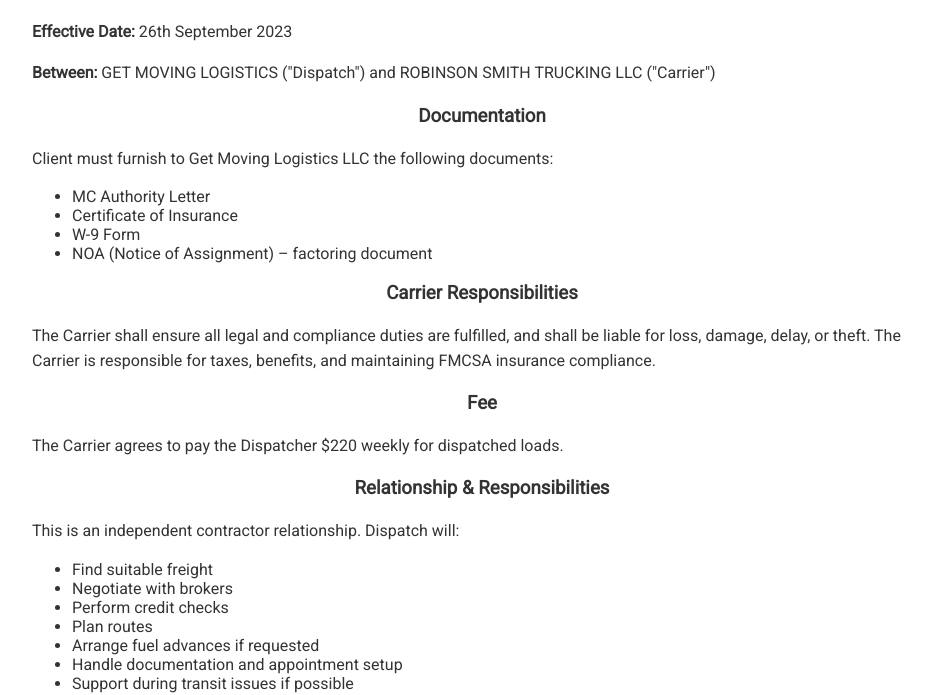
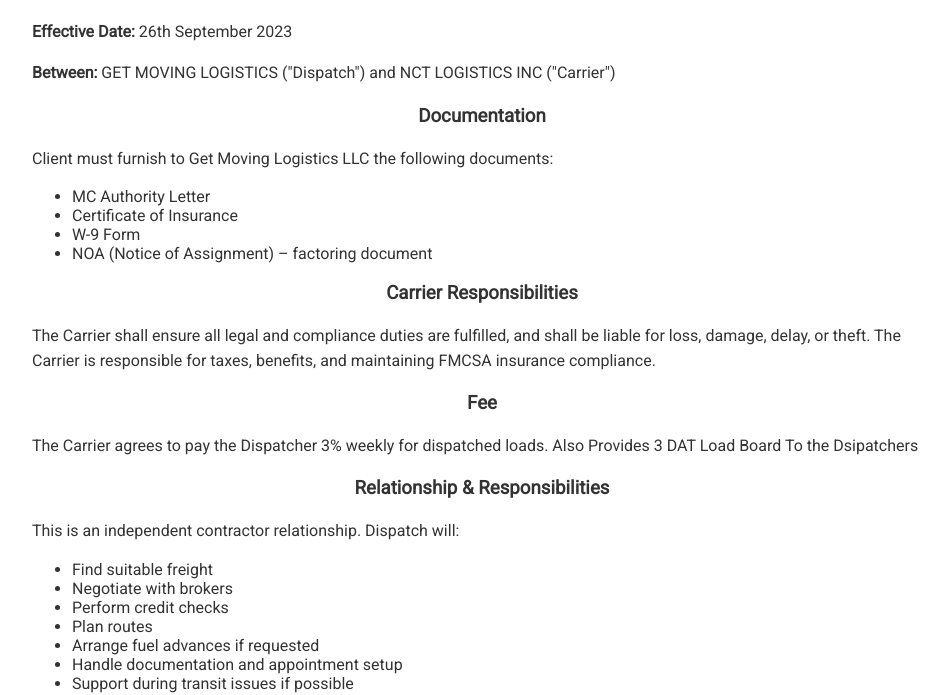
Before and after one commit to Zabi1112/Carrier-Agreement-Form, a plain HTML site: page index.html in a window 1280 px wide. Shown: the part 132-827 px from the top of the page, without its empty margins (158-1107 px from the left). Drawn offline with nearby package versions, Linux system fonts and the light colour scheme.

Commit message:
NCT form

```diff
--- a/index.html
+++ b/index.html
@@ -77,7 +77,7 @@
     <h1>Freight Dispatch Agreement</h1>
 
     <p><strong>Effective Date:</strong> 26th September 2023</p>
-    <p><strong>Between:</strong> GET MOVING LOGISTICS ("Dispatch") and ROBINSON SMITH TRUCKING LLC ("Carrier")</p>
+    <p><strong>Between:</strong> GET MOVING LOGISTICS ("Dispatch") and NCT LOGISTICS INC ("Carrier")</p>
 
     <h3>Documentation</h3>
     <p>Client must furnish to Get Moving Logistics LLC the following documents:</p>
@@ -92,7 +92,7 @@
     <p>The Carrier shall ensure all legal and compliance duties are fulfilled, and shall be liable for loss, damage, delay, or theft. The Carrier is responsible for taxes, benefits, and maintaining FMCSA insurance compliance.</p>
 
     <h3>Fee</h3>
-    <p>The Carrier agrees to pay the Dispatcher $220 weekly for dispatched loads.</p>
+    <p>The Carrier agrees to pay the Dispatcher 3% weekly for dispatched loads. Also Provides 3 DAT Load Board To the Dsipatchers</p>
 
     <h3>Relationship & Responsibilities</h3>
     <p>This is an independent contractor relationship. Dispatch will:</p>
```
